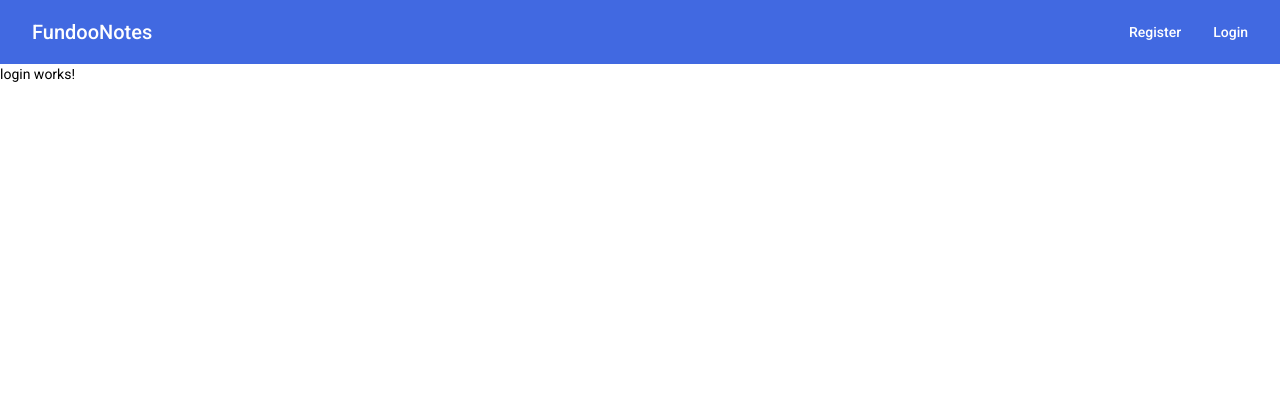
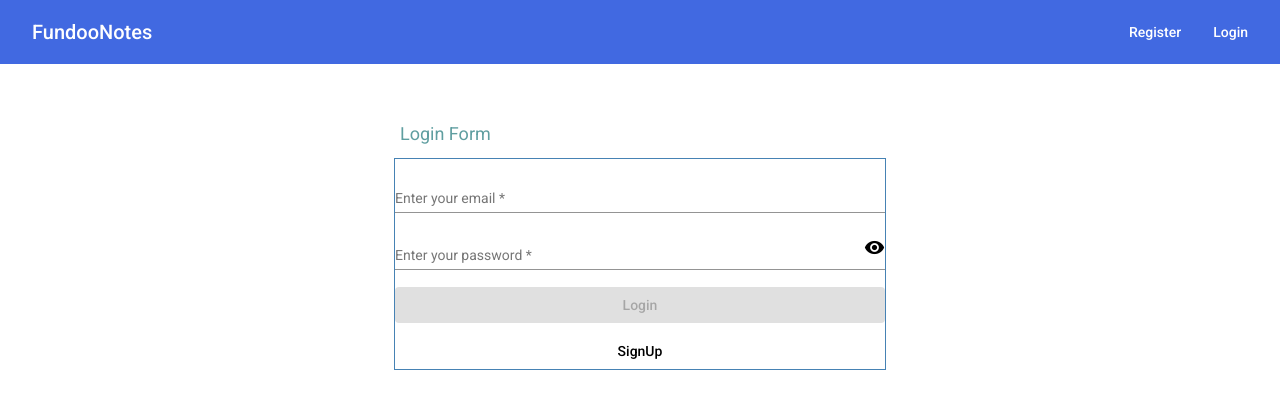
Before and after one commit to pravindeshmukh1/FundooNotesFrontEndFirst, an Angular app: page /login in a window 1280 px wide. Shown: the top 408 px of the page. Built offline with nearby package versions, Linux system fonts and the light colour scheme.

Commit message:
ADDED: Login with Validation Form

```diff
--- a/src/app/home/home.component.html
+++ b/src/app/home/home.component.html
@@ -1 +1 @@
-<p>home works!</p>
+<a href="https://www.bridgelabz.com/">BridgeLabz</a>
--- a/src/app/login/login.component.css
+++ b/src/app/login/login.component.css
@@ -0,0 +1,30 @@
+.form-container {
+    display: flex;
+    flex-direction: column;
+    margin-top: 15px;
+  }
+
+  .medium-list {
+    margin: auto;
+    width: 500px;
+    padding: 50px;
+  }
+
+  .list-viewer-wrapper {
+    border: 1px solid steelblue;
+    box-shadow: 500px tomato;
+    margin: 4px;
+  }
+
+  .list-header-title {
+    color: cadetblue;
+    background: rgba(0, 0, 0, 0, 0.03);
+    padding: 8px, 20px;
+    font-weight: normal;
+    font-size: large;
+    padding: 10px;
+  }
+
+  .divider {
+    margin-top: 10px;
+  }
--- a/src/app/login/login.component.html
+++ b/src/app/login/login.component.html
@@ -1 +1,47 @@
-<p>login works!</p>
+<div class="medium-list">
+  <div class="list-header-title">Login Form</div>
+  <div class="list-viewer-wrapper">
+    <form
+      [formGroup]="loginForm"
+      (ngSubmit)="loginForm.valid && onLoginSubmit()"
+      novalidate
+    >
+      <div class="form-container">
+        <mat-form-field>
+          <input
+            id="email"
+            matInput
+            formControlName="email"
+            [(ngModel)]="user.email"
+            placeholder="Enter your email"
+          />
+        </mat-form-field>
+        <mat-form-field>
+          <input
+            id="password"
+            matInput
+            formControlName="password"
+            [(ngModel)]="user.password"
+            placeholder="Enter your password"
+            [type]="hide ? 'password' : 'text'"
+          />
+          <mat-icon matSuffix (click)="hide = !hide">
+            {{ hide ? "visibility" : "visibility_off" }}
+          </mat-icon>
+        </mat-form-field>
+
+        <button
+          mat-button
+          type="submit"
+          class="mat-raised-button mat-primary"
+          [disabled]="!loginForm.valid"
+        >
+          Login
+        </button>
+        <button mat-button routerLink="/register" class="divider">
+          SignUp
+        </button>
+      </div>
+    </form>
+  </div>
+</div>
--- a/src/app/login/login.component.ts
+++ b/src/app/login/login.component.ts
@@ -1,15 +1,33 @@
 import { Component, OnInit } from '@angular/core';
+import { LoginModel } from '../models/login.module';
+import { FormGroup, FormBuilder, Validators } from '@angular/forms';
 
 @Component({
   selector: 'app-login',
   templateUrl: './login.component.html',
-  styleUrls: ['./login.component.css']
+  styleUrls: ['./login.component.css'],
 })
 export class LoginComponent implements OnInit {
+  user: LoginModel = new LoginModel();
+  loginForm: FormGroup;
+  hide = true;
 
-  constructor() { }
+  constructor(private formBuilder: FormBuilder) {}
 
   ngOnInit(): void {
+    this.loginForm = this.formBuilder.group({
+      email: [this.user.email, [Validators.required, Validators.email]],
+      password: [
+        this.user.password,
+        [
+          Validators.required,
+          Validators.minLength(8),
+          Validators.maxLength(15),
+        ],
+      ],
+    });
   }
-
+  onLoginSubmit() {
+    console.log(this.user.email + ' ' + this.user.password);
+  }
 }
--- /dev/null
+++ b/src/app/models/login.module.ts
@@ -0,0 +1,4 @@
+export class LoginModel {
+  email: String;
+  password: String;
+}
--- a/src/app/register/register.component.ts
+++ b/src/app/register/register.component.ts
@@ -1,7 +1,6 @@
 import { Component, OnInit } from '@angular/core';
 import { RegisterModel } from '../models/register.model';
 import { FormGroup, FormBuilder, Validators } from '@angular/forms';
-import { log } from 'util';
 
 @Component({
   selector: 'app-register',
```
